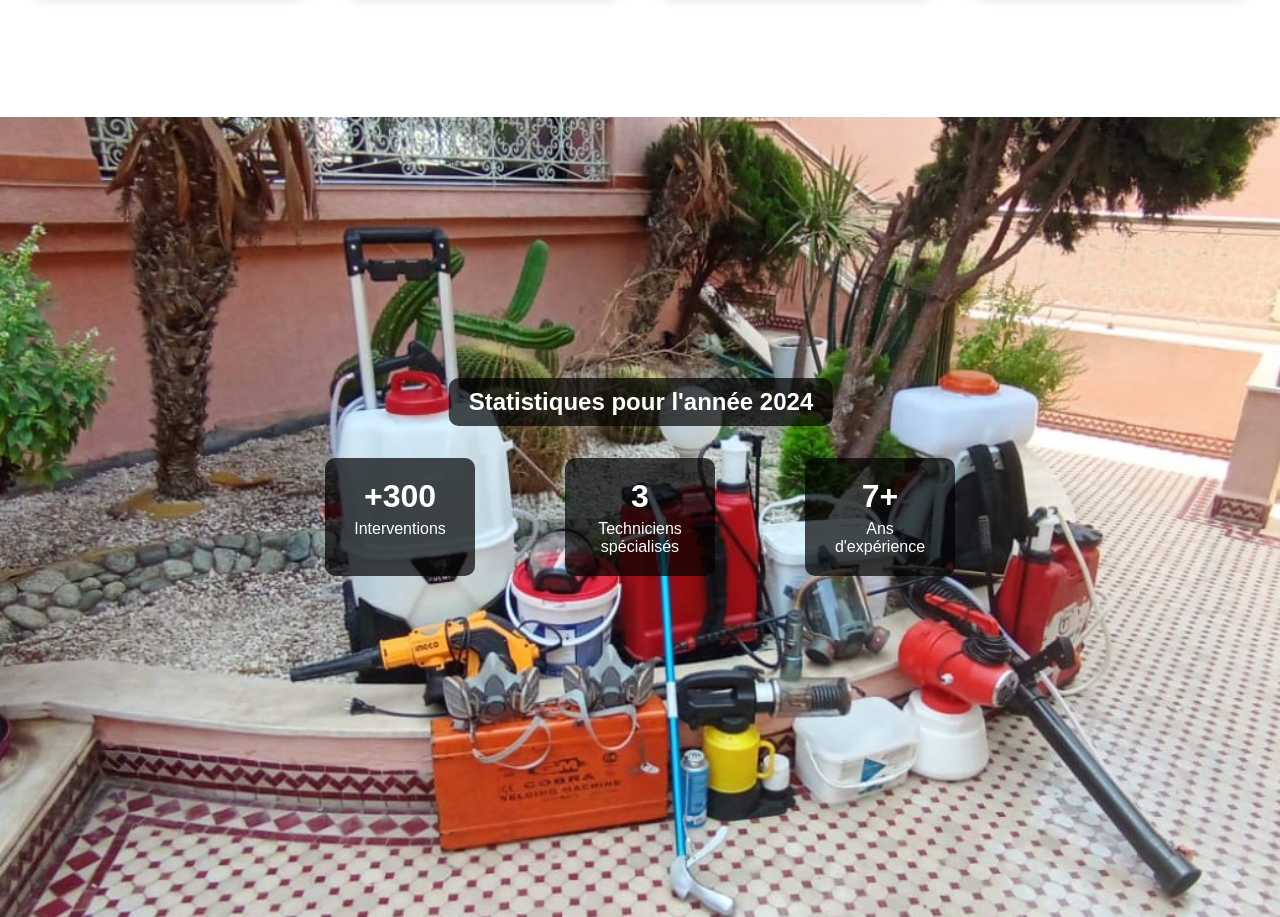
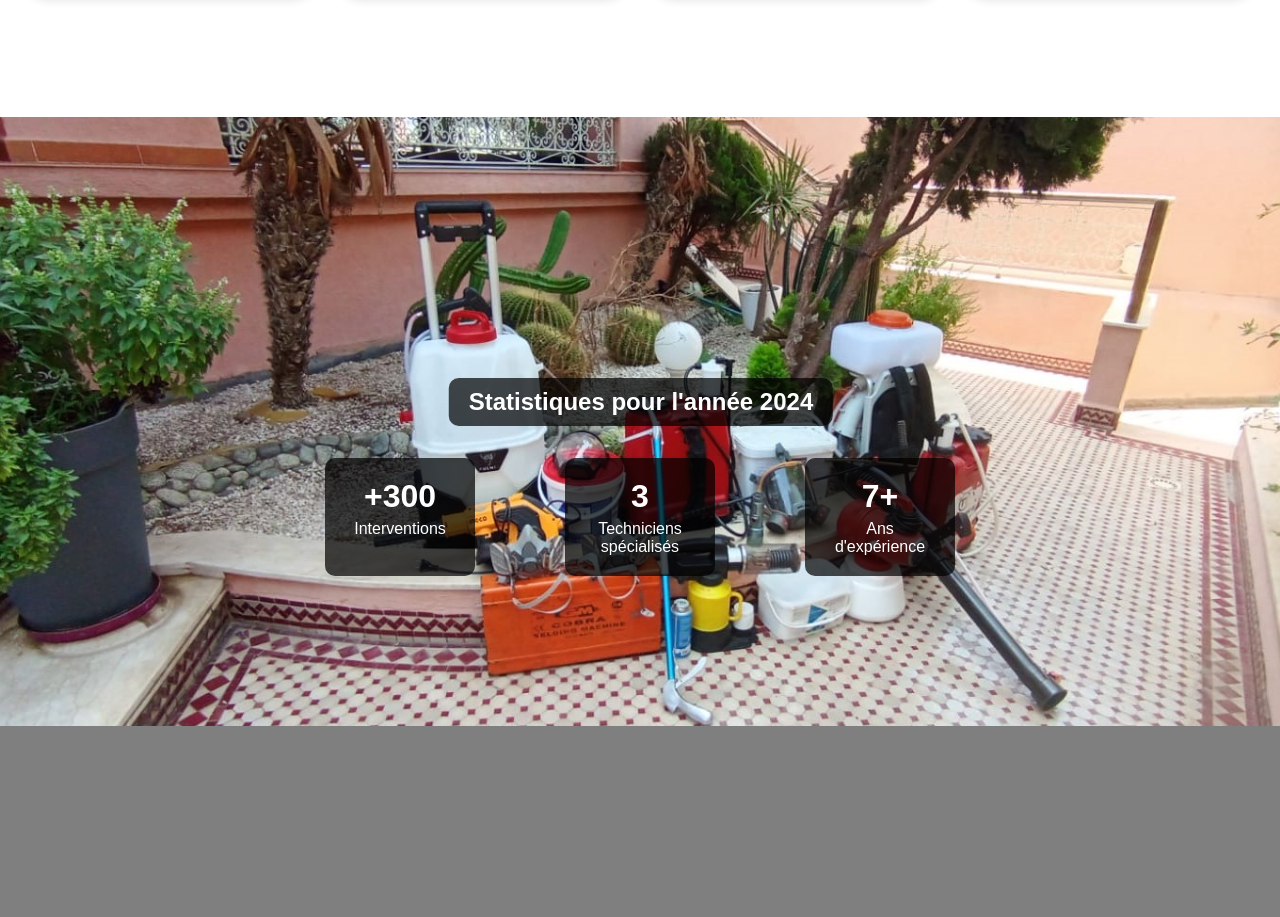
Before and after one commit to Ijjaidsaid/TATA4Ds-Repo, a plain HTML site: page index.html in a window 1280 px wide. Shown: the part 2284-3201 px from the top of the page. Drawn offline with Linux system fonts and the light colour scheme.

Commit message:
MAJ background img

```diff
--- a/styles4D.css
+++ b/styles4D.css
@@ -7,9 +7,9 @@
 }
 
 .background-image {
-    width: 100%;
-    height: 100%;
-    object-fit: cover;
+    max-width: 100%;
+    height: auto;
+    object-fit: contain;
     position: absolute;
     top: 0;
     left: 0;
```
